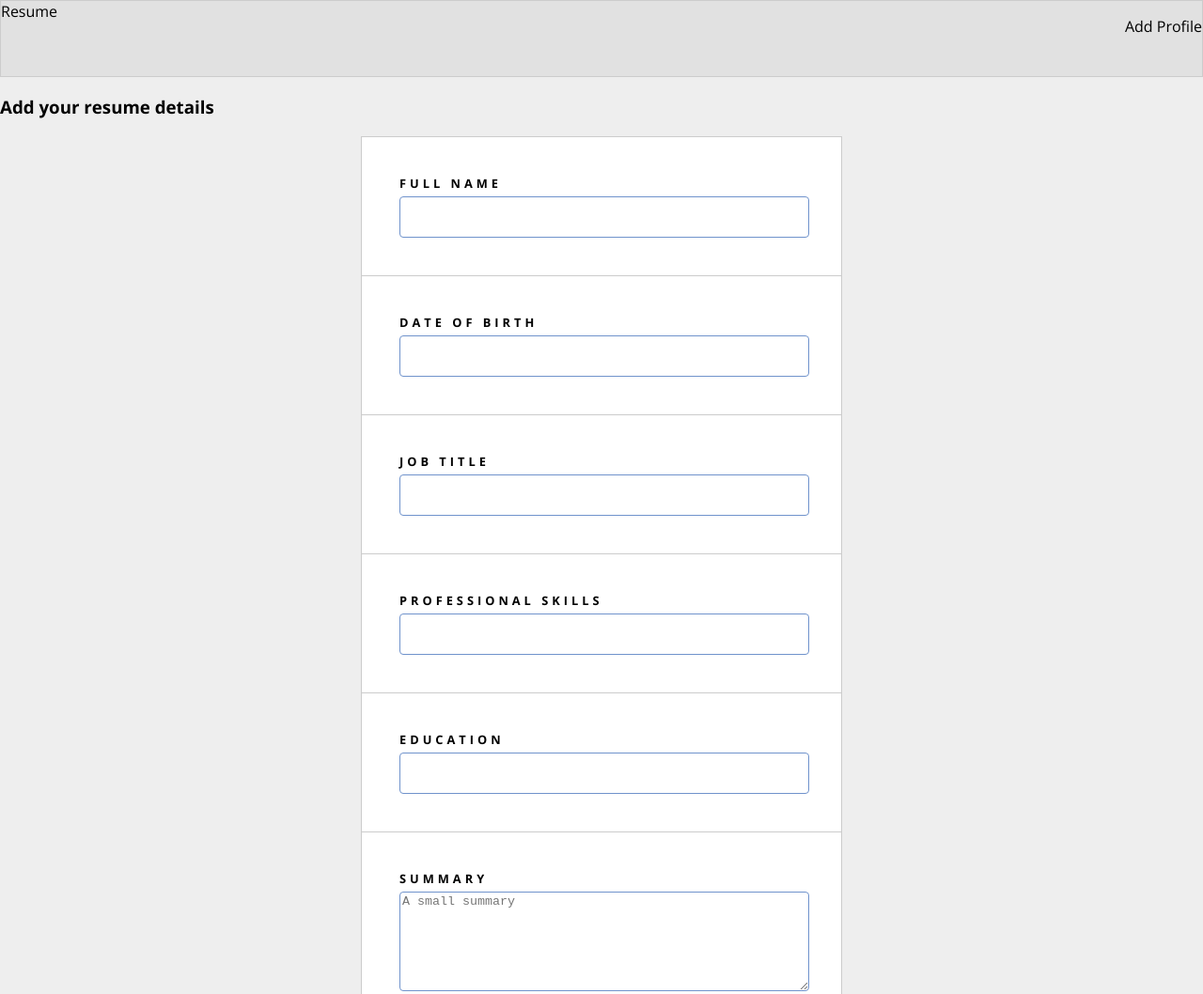
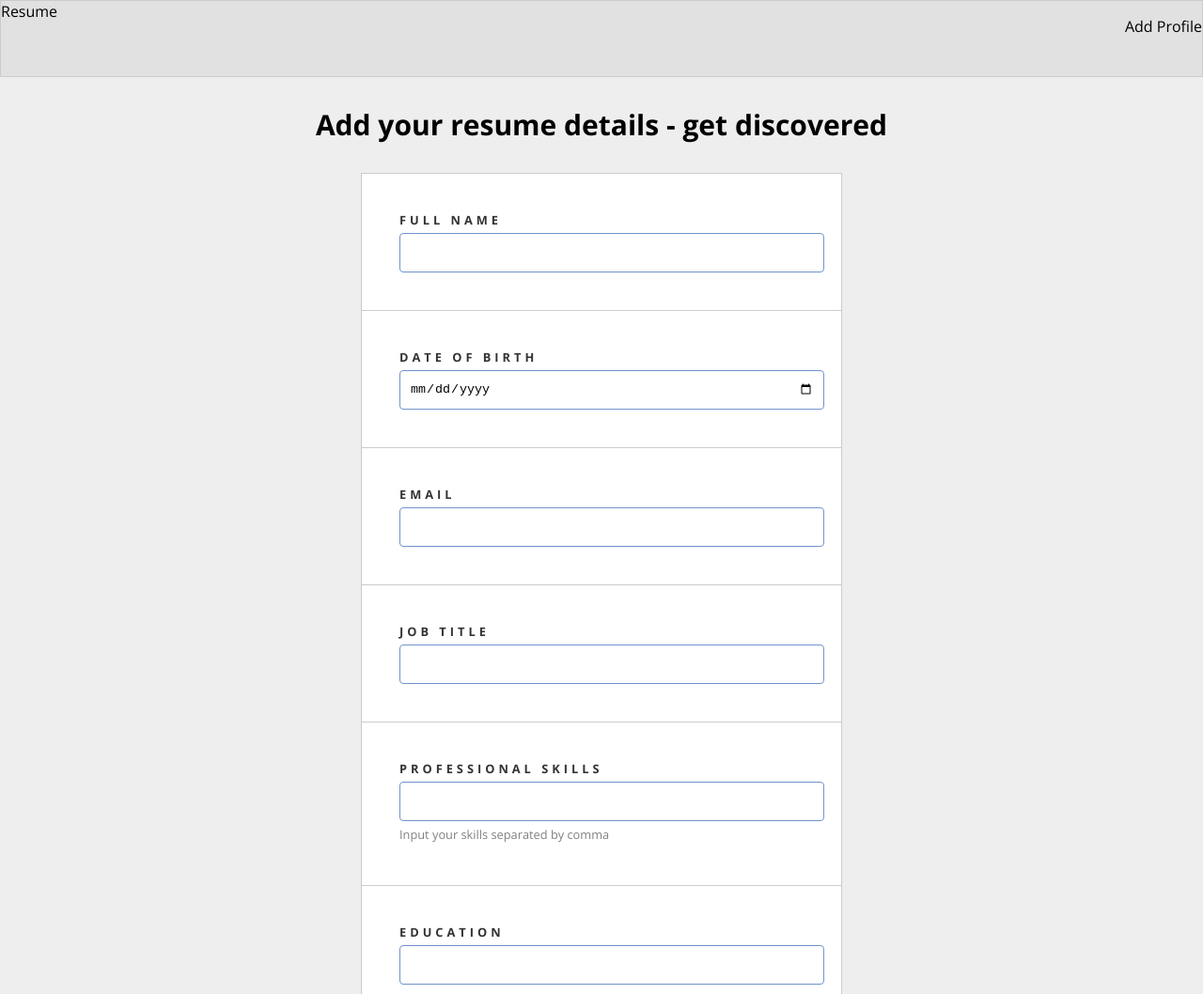
Before and after one commit to chanxdesigns/Resume, a website: page index.html in a window 1280 px wide. Shown: the top 1058 px of the page at 94% size. Drawn offline with nearby package versions, Linux system fonts and the light colour scheme; files that its build step writes are made by us from their sources.

Commit message:
Many updates

```diff
--- a/index.html
+++ b/index.html
@@ -21,8 +21,8 @@
         </nav>
     </div>
 </header>
-<div class="jumbo-text">
-    <h3>Add your resume details</h3>
+<div class="details-header">
+    <h3 class="jumbo-text">Add your resume details - get discovered</h3>
 </div>
 <div>
     <div class="add-details-form">
@@ -33,7 +33,11 @@
             </div>
             <div class="form-group">
                 <label for="birthday">Date Of Birth</label>
-                <input type="text" name="birthday" id="birthday">
+                <input type="date" name="birthday" id="birthday">
+            </div>
+            <div class="form-group">
+                <label for="email">Email</label>
+                <input type="text" name="email" id="email">
             </div>
             <div class="form-group">
                 <label for="job">Job Title</label>
@@ -42,6 +46,7 @@
             <div class="form-group">
                 <label for="skills">Professional Skills</label>
                 <input type="text" name="skills" id="skills">
+                <p class="help">Input your skills separated by comma</p>
             </div>
             <div class="form-group">
                 <label for="education">Education</label>
@@ -49,7 +54,7 @@
             </div>
             <div class="form-group">
                 <label for="summary">Summary</label>
-                <textarea name="summary" id="summary" placeholder="A small summary"></textarea>
+                <textarea name="summary" id="summary" placeholder="A small summary of yourself."></textarea>
             </div>
             <div class="form-group">
                 <label for="additional-information">Additional Information</label>
--- a/js/main.js
+++ b/js/main.js
@@ -3,5 +3,5 @@
  **/
 
 (function (global) {
-
+    //if ()
 })(window);
--- /dev/null
+++ b/sass/_add-details.scss
@@ -0,0 +1,61 @@
+.details-header {
+  text-align: center;
+  font-weight: 300!important;
+}
+.add-details-form{
+  display: block;
+  margin-right: auto;
+  margin-left: auto;
+  width: 40%;
+  border: 1px solid #eeeeee;
+  border-radius: 4px;
+}
+form {
+  .form-group {
+    padding: 40px;
+    background: #ffffff;
+    border-top: 1px solid #ccc;
+    border-left: 1px solid #ccc;
+    border-right: 1px solid #ccc;
+    &:last-of-type {
+      margin-bottom: 0;
+      border-bottom: 1px solid #ccc;
+    }
+    label {
+      display: block;
+      font-size: 0.8rem;
+      font-weight: 700;
+      letter-spacing: 4px;
+      text-transform: uppercase;
+      margin-bottom: 5px;
+      color: $text;
+    }
+    p {
+      padding: 0;
+      margin: 5px 0;
+      &.help {
+        font-size: 0.8rem;
+        color: $helptext;
+      }
+    }
+    input {
+      width: 100%;
+      height: 40px;
+      padding: 0 10px;
+      border-radius: 4px;
+      border: 1px solid lighten($primary, 10%);
+    }
+    input[type="submit"] {
+      background: $primary;
+      border: none;
+      height: 50px;
+    }
+    textarea {
+      width: 100%;
+      height: 100px;
+      padding: 10px;
+      border-radius: 4px;
+      border: 1px solid lighten($primary, 10%);
+    }
+  }
+}
--- a/sass/_variables.scss
+++ b/sass/_variables.scss
@@ -1 +1,3 @@
 $primary: #4B77BE;
+$text: #333;
+$helptext: lighten($text,30%);
--- a/sass/style.scss
+++ b/sass/style.scss
@@ -1,4 +1,5 @@
 @import "variables";
+@import "add-details";
 
 body {
     font-family: "Open Sans", sans-serif;
@@ -42,49 +43,7 @@ header {
         }
     }
 }
-.add-details-form{
-    display: block;
-    margin-right: auto;
-    margin-left: auto;
-    width: 40%;
-    border: 1px solid #eeeeee;
-    border-radius: 4px;
+.jumbo-text {
+    font-size: 30px;
+    font-weight: 700;
 }
-form {
-    .form-group {
-        padding: 40px;
-        background: #ffffff;
-        border-top: 1px solid #ccc;
-        border-left: 1px solid #ccc;
-        border-right: 1px solid #ccc;
-        &:last-of-type {
-            margin-bottom: 0;
-            border-bottom: 1px solid #ccc;
-        }
-        label {
-            display: block;
-            font-size: 0.8rem;
-            font-weight: 700;
-            letter-spacing: 4px;
-            text-transform: uppercase;
-            margin-bottom: 5px;
-        }
-        input {
-            width: 100%;
-            height: 40px;
-            border-radius: 4px;
-            border: 1px solid lighten($primary, 10%);
-        }
-        input[type="submit"] {
-            background: $primary;
-            border: none;
-            height: 50px;
-        }
-        textarea {
-            width: 100%;
-            height: 100px;
-            border-radius: 4px;
-            border: 1px solid lighten($primary, 10%);
-        }
-    }
-}
```
Also changed, not shown: dist/css/style.css, dist/index.html, dist/js/main.js, 1 other file.
